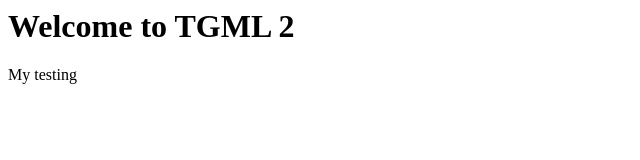
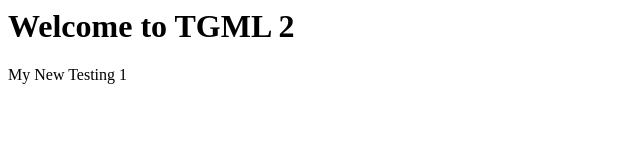
Before and after one commit to visalneang/visalneang.github.io, a plain HTML site: page index.html in a window 1280 px wide. Shown: the full height of the page, 0-640 px from the left. Drawn offline with Linux system fonts and the light colour scheme.

Commit message:
Update index.html

```diff
--- a/index.html
+++ b/index.html
@@ -1,2 +1,2 @@
 <h1>Welcome to TGML 2</h1>
-<p>My testing</p>
+<p>My New Testing 1</p>
```
